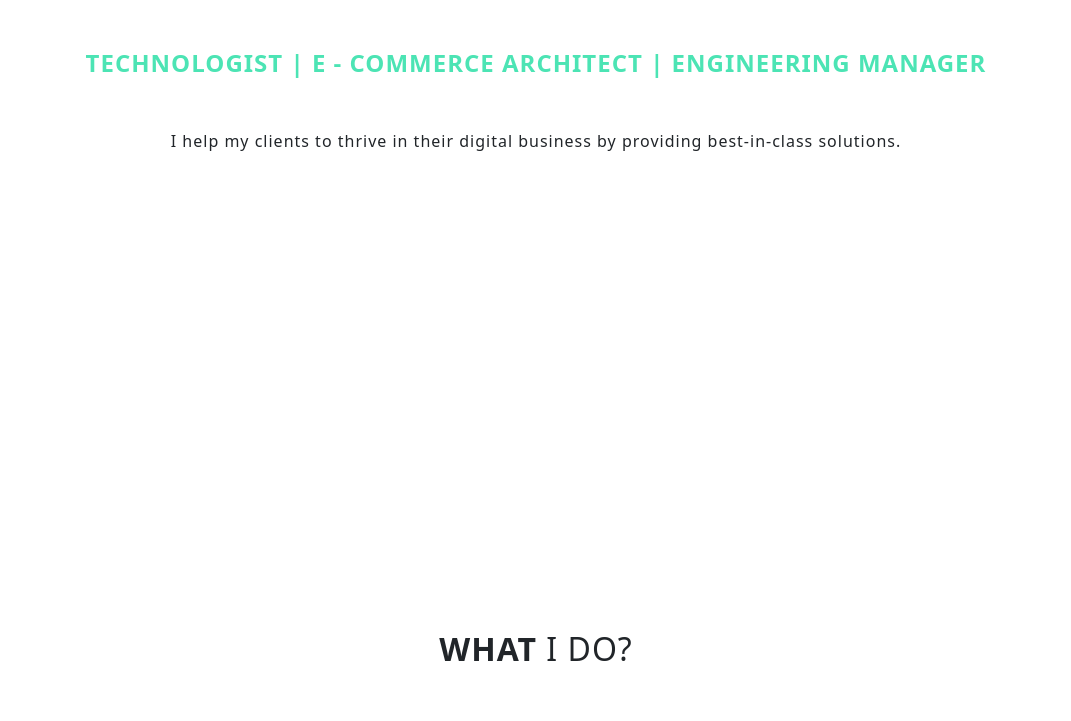
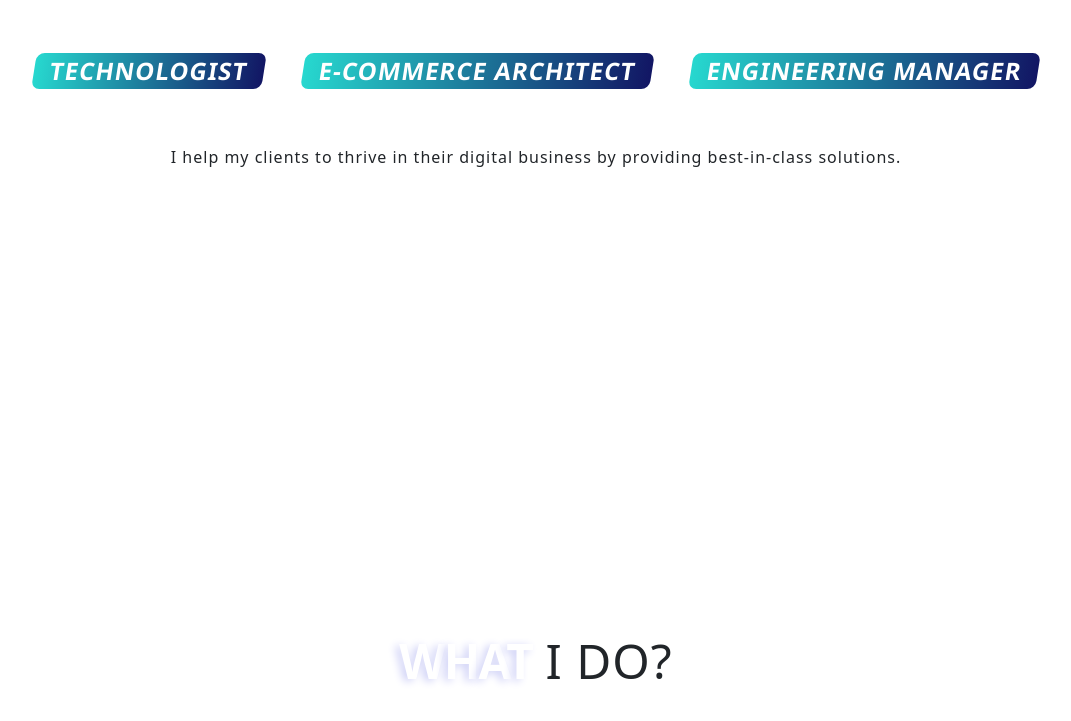
Before and after one commit to popatkaran/popat-karan, a Gatsby site: page / in a window 1280 px wide. Shown: the part 359-1080 px from the top of the page, without its empty margins (104-1175 px from the left). Built offline with nearby package versions, Linux system fonts and the light colour scheme; Gatsby itself is replaced by a stand-in of ours.

Commit message:
title styling

```diff
--- a/src/components/homepage/certifications.js
+++ b/src/components/homepage/certifications.js
@@ -2,6 +2,7 @@ import React from 'react'
 import { Col, Row } from 'react-bootstrap'
 
 import CertificationsCard from '../certification-card'
+import SectionTitle from '../section-title'
 
 export default function Certifications({ data }) {
   if (data.config.home_certifications.display) {
@@ -10,9 +11,7 @@ export default function Certifications({ data }) {
         className="half-page text-center justify-content-center"
         style={{ background: `${data.config.home_certifications.bg_color}` }} >
         <Col md={{ span: 9, offset: 0 }} className='vertical-center'>
-          <div className="section-title">
-            <strong>Certifications</strong> I earned
-          </div>
+          <SectionTitle highlightedString={"Certifications"} normalString={"I earned"} />
           <Row>
             {data.certifications.map((certification, index) => {
               return <CertificationsCard key={index} certification={certification} />
--- a/src/components/homepage/intro-baner.js
+++ b/src/components/homepage/intro-baner.js
@@ -26,7 +26,8 @@ export default function IntroBanenr({ data }) {
           title={data.info.name}
         />
         <div className="brand-tagline">
-          {data.info.role || data.info.tagline || data.info.short_description}
+          {/* <em>{data.info.role || data.info.tagline || data.info.short_description}</em> */}
+          <em>{'technologist'}</em> <em>{'e-commerce architect'}</em> <em>{'engineering manager'}</em>
         </div>
         <div className="brand-description">
           {data.info.short_description || data.info.description}
--- a/src/components/homepage/platforms.js
+++ b/src/components/homepage/platforms.js
@@ -2,6 +2,7 @@ import React from 'react'
 import { Col, Row } from 'react-bootstrap'
 
 import PlatformsCard from '../platforms-card'
+import SectionTitle from '../section-title'
 
 export default function Platforms({ data }) {
   if (data.config.home_platforms.display) {
@@ -10,9 +11,7 @@ export default function Platforms({ data }) {
         className="half-page text-center justify-content-center"
         style={{ background: `${data.config.home_platforms.bg_color}` }}>
         <Col md={{ span: 9, offset: 0 }} className='vertical-center'>
-          <div className="section-title">
-            <strong>Platforms</strong> I'm experienced
-          </div>
+          <SectionTitle highlightedString={"platforms"} normalString={"I'm experienced"} />
           <Row>
             {data.platforms.map((platform, index) => {
               return <PlatformsCard platform={platform} key={index} />
--- a/src/components/homepage/services.js
+++ b/src/components/homepage/services.js
@@ -2,6 +2,7 @@ import React from 'react'
 import { Col, Row } from 'react-bootstrap'
 
 import ServicesCard from '../service-card'
+import SectionTitle from '../section-title'
 
 export default function Services({ data }) {
   if (data.config.home_services.display) {
@@ -10,9 +11,7 @@ export default function Services({ data }) {
         className="half-page text-center justify-content-center"
         style={{ background: `${data.config.home_services.bg_color}` }}>
         <Col md={{ span: 9, offset: 0 }} className='vertical-center'>
-          <div className="section-title">
-            <strong>What</strong> I do?
-          </div>
+          <SectionTitle highlightedString={"What"} normalString={"I do?"} />
           <Row className='services'>
             {data.services.map((service, index) => {
               return <ServicesCard key={index} service={service} />
--- a/src/components/platform/heading.js
+++ b/src/components/platform/heading.js
@@ -1,13 +1,12 @@
 import React from 'react'
 import { Col, Row } from 'react-bootstrap'
+import SectionTitle from '../section-title'
 
 export default function Heading({ value }) {
     return (
         <Row id="heading" className="text-center justify-content-center">
             <Col md={{ span: 9, offset: 0 }} className='vertical-center'>
-                <div className="section-title">
-                    <strong>{value}</strong>
-                </div>
+                <SectionTitle highlightedString={value} normalString={""} />
             </Col >
         </Row >
     )
--- /dev/null
+++ b/src/components/section-title.js
@@ -0,0 +1,19 @@
+import React from 'react'
+import { Col } from 'react-bootstrap'
+import Card from 'react-bootstrap/Card';
+
+
+export default function SectionTitle({ highlightedString, normalString }) {
+    const highlightedTitleArray = `${highlightedString}`.split('')
+    return (
+        <div className="section-title">
+            <strong>
+                {
+                    highlightedTitleArray.map((item, index) => {
+                        return (<span key={index}>{item}</span>)
+                    })
+                }
+            </strong> {normalString}
+        </div>
+    )
+}
--- a/src/styles/global.css
+++ b/src/styles/global.css
@@ -4,19 +4,21 @@
 :root {
   --background: #ffffff;
   --components: #ffffff;
-  --dark-background: #0e185f;
+  /* --dark-background: #0e185f; */
+  --dark-background: #121664;
   --dark-background-muted: #111c70;
   --title: #024064;
   --light-yellow: #fefed3;
   --light-green: #9fd983;
   --teal: #3cb3c0;
-  --color: #0e185f;
+  --color: #121664;
   --color-blockquote: #cd5c5c;
   --background-pre: #282828;
   --red: #ff8272;
   --green: #b4fa72;
   --blue: #a5d5fe;
-  --cyan: #4ce4b4;
+  /* --cyan: #4ce4b4; */
+  --cyan: #27d8cf;
   --orange: #fccc76;
   --yellow: #fefdc2;
   --grey: #f4f6fb;
@@ -31,6 +33,8 @@
   --bg-green: #f7fcec;
   --bg-yellow: #fcf9ec;
   --bg-pink: #fcecf7;
+  /* --text-shadow-effect: #ced0d3;*/
+  --text-shadow-effect: #CDCFF6;
   --font-size-body: 16px;
   --font-weight-body: 400;
   --font-size-h1: 48px;
@@ -206,20 +210,37 @@ strong {
   margin-top: var(--margin-headbar);
 }
 
-/* .vertical-center {
-  margin: 0;
-  position: absolute;
-  top: 50%;
-  -ms-transform: translateY(-50%);
-  transform: translateY(-50%);
-} */
+.section-title {
+  font-size: var(--font-size-h1);
+  text-transform: uppercase;
+  margin-top: var(--margin-big);
+  margin-bottom: var(--margin-big);
+}
 
-/* .vertical-center {
-  display: flex;
-  justify-content: center;
-  align-items: center;
-  border: 3px solid green;
-} */
+.section-title strong {
+  font-size: var(--font-size-h1);
+  color: var(--components);
+  text-shadow: -4px 2px 8px var(--text-shadow-effect);
+  letter-spacing: -2px;
+  user-select: none;
+  transition: all 0.25s ease-out;
+}
 
+.section-title strong:hover {
+  text-shadow: -8px 4px 16px var(--text-shadow-effect);
+  letter-spacing: 4px;
+}
+
+em {
+  font-style: normal;
+  padding: 0 var(--padding-single) 0 var(--padding-single);
+  margin: 8px var(--margin-single) 8px var(--margin-single);
+  border-radius: 8px;
+  position: relative;
+  background: linear-gradient(to right, var(--cyan), var(--color));
+  transform: skewX(-9deg);
+  display: inline-block;
+  color: var(--components);
+}
 
 @import url('./components/cards.css');
--- a/src/styles/home.css
+++ b/src/styles/home.css
@@ -28,13 +28,6 @@
   font-weight: 800;
 }
 
-.section-title {
-  font-size: var(--font-size-h3);
-  text-transform: uppercase;
-  margin-top: var(--margin-big);
-  margin-bottom: var(--margin-big);
-}
-
 #home-services {}
 
 #home-certification {}
```
